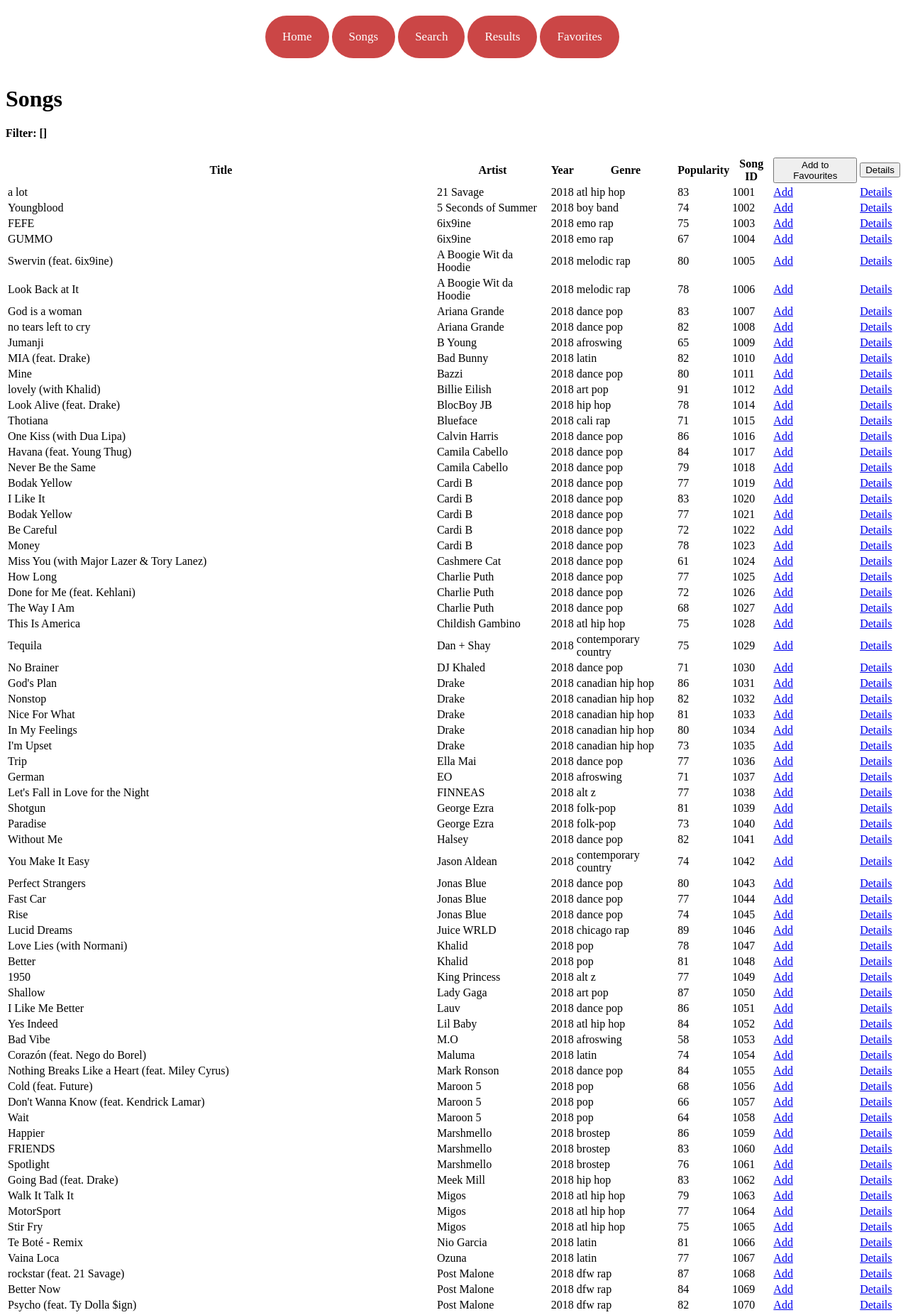
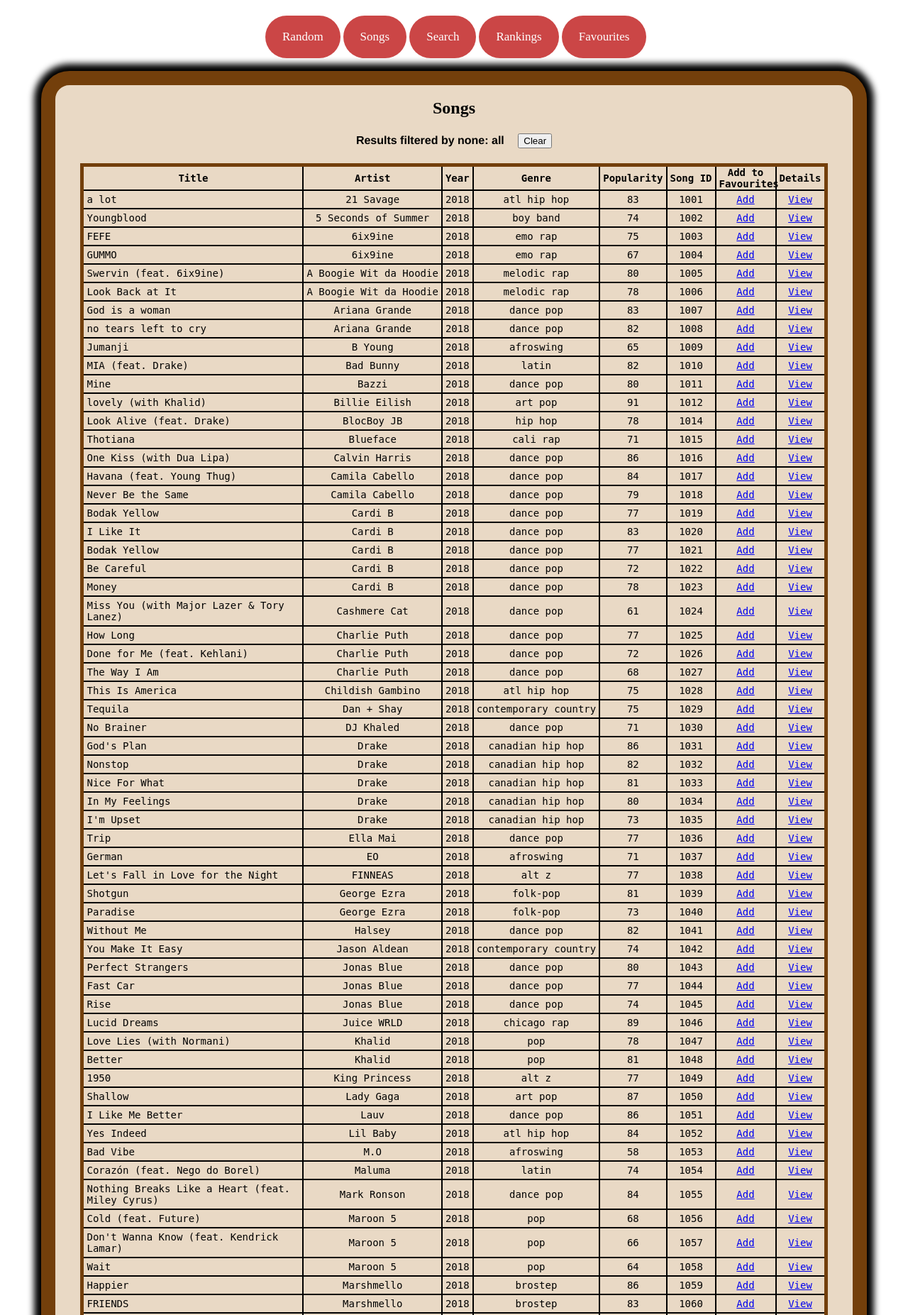
Before and after one commit to Geordous-Huxwell/single-page-songs-app, a PHP site: page /results.php in a window 1280 px wide. Shown: the part 65-1918 px from the top of the page at 71% size. Run offline with PHP 8.4, Linux system fonts and the light colour scheme; data comes from the database, SQL or seed files in the repository.

Commit message:
styling for results page, refactored songID logic

```diff
--- a/jconl266/css/style.css
+++ b/jconl266/css/style.css
@@ -134,3 +134,7 @@ li {
     background-color: antiquewhite;
     font-family: Verdana, Geneva, Tahoma, sans-serif;
 }
+
+table {
+    overflow: scroll;
+}
--- a/jconl266/favorites.php
+++ b/jconl266/favorites.php
@@ -1,5 +1,5 @@
 <?php
-include './main.php';
+include_once './main.php';
 
 // ensure sessions works on this page
 session_start();
--- a/jconl266/includes/dbClasses.php
+++ b/jconl266/includes/dbClasses.php
@@ -62,7 +62,12 @@ class SongDB {
       $sql = self::$baseSQL . " WHERE title=?";
       $statement = DatabaseHelper::runQuery($this->pdo, $sql, Array($songTitle));
       $songArray = $statement->fetchAll();
-      return $songArray[0]['song_id'];
+      if ($songArray){
+         return $songArray[0]['song_id'];
+      }
+      else {
+         return rand(1001, 1318);
+      }
    }
 
    public function getSongMetrics($songID) {
--- a/jconl266/main.php
+++ b/jconl266/main.php
@@ -4,30 +4,19 @@ require_once './includes/dbClasses.php';
 
 $conn = DatabaseHelper::createConnection(array(DBCONNSTRING, DBUSER, DBPASS));
 $songDB = new SongDB($conn);
-// echo json_encode($songDB->getAll());
+$artistDB = new ArtistDB($conn);
+$genreDB = new GenreDb($conn);
+$typeDB = new TypeDb($conn);
 
-// if (isset($_GET['title']) && !empty($_GET['title'])){
-  // echo json_encode($_GET);
-  // $songID = $songDB->getSongID($_GET['title']);
-// }else {
+if (isset($_GET['title']) && !empty($_GET['title'])){
+  $songID = $songDB->getSongID($_GET['title']);
+}
+else {
   $songID = rand(1001, 1318);
-// }
+  }
+
 
 $songData = $songDB->getSongData($songID)[0];
-// echo json_encode($songData);
-
-$artistDB = new ArtistDB($conn);
-//  echo json_encode($artistDB->getArtistName(75));
-//  echo json_encode($artistDB->getAll());
-
-$genreDB = new GenreDb($conn);
-//  echo json_encode($genreDB->getGenreName(25));
-//  echo json_encode($genreDB->getAll());
-
-$typeDB = new TypeDb($conn);
-// echo json_encode($typeDB->getType(75));
-// echo json_encode($typeDB->getAll());
-
 
 $title = $songData["title"];
 $artistID = $songData["artist_id"];
@@ -127,13 +116,13 @@ function generateHeader()
   </style>
 
       <div class="topnav">
-        <a class="home" href="https://www.w3schools.com/howto/howto_js_topnav.asp">Home</a>
-        <a class="sPage" href="news">Songs</a>
-      <a class="search"   href="contact">Search</a>
-      <a class="result" href="about">Results </a>
-      <a class="fav" href="about"> Favorites</a>
-      <br>
-      <br>
+        <a class="home" href="./index.php">Random</a>
+        <a class="sPage" href="./results.php">Songs</a>
+        <a class="search" href="./search.php">Search</a>
+        <a class="result" href="./rankings.php">Rankings</a>
+        <a class="fav" href="./favorites.php">Favourites</a>
+        <br>
+        <br>
 
 <?php
     }
--- a/jconl266/results.php
+++ b/jconl266/results.php
@@ -1,5 +1,15 @@
 <?php
 require_once './main.php';
+
+// grab filters
+$filter = "none";
+$filterVal= "all";
+foreach ($_GET as $key=>$value){
+    if ($value){
+        $filter = $key;
+        $filterVal = $value;
+    }
+}
 
 function generateSongRows($songsArray, $artistDB, $genreDB){
 
@@ -9,35 +19,89 @@ function generateSongRows($songsArray, $artistDB, $genreDB){
         $genre = $genreDB->getGenreName($song["genre_id"]);
         ?>
         <tr>
-            <td><?=$song["title"]?></td>
-            <td><?=$artist?></td>
-            <td><?=$song["year"]?></td>
-            <td><?=$genre?></td>
-            <td><?=$song["popularity"]?></td>
-            <td><?=$song["song_id"]?></td>
-            <td><a href="./addToFavorites.php?song_id=<?=$song["song_id"]?>">Add</a></td>
-            <td><a href="./index.php?title=<?=$song["title"]?>">Details</a></td>
+            <td class="song-title"><?=$song["title"]?></td>
+            <td class="center-data"><?=$artist?></td>
+            <td class="center-data"><?=$song["year"]?></td>
+            <td class="center-data"><?=$genre?></td>
+            <td class="center-data"><?=$song["popularity"]?></td>
+            <td class="center-data"><?=$song["song_id"]?></td>
+            <td class="center-data"><a href="./addToFavorites.php?song_id=<?=$song["song_id"]?>">Add</a></td>
+            <td class="center-data"><a href="./index.php?title=<?=$song["title"]?>">View</a></td>
         </tr>
         <?php
     }
 }
 ?>
+<style>
+h1{
+    width: 60px;
+    margin-left: auto;
+    margin-right: auto;
+}
 
-<html>
-    <?php
-    generateHeader();
-    ?>
+.filter {
+    width: fit-content;
+    margin-left: auto;
+    margin-right: auto;
+    font-family: helvetica;
+}
+
+table {
+    border-collapse: collapse;
+    margin: auto;
+    border: 5px rgb(115, 63, 11) solid;
+    font-family: monospace;
+    font-size: 14px;
+}
+
+td {
+    padding: 4px 4px;
+}
+
+th {
+    padding: 0px 4px;
+}
+
+td,
+th {
+    border: 2px black solid;
+}
+
+.center-data {
+    text-align: center;
+}
+
+.song-title {
+    max-width: 300px;
+}
+
+button {
+    margin-left: 15px;
+}
+
+form {
+    display: inline;
+}
+</style>
+<body>
+    <?=generateHeader();?>
+    <article>
         <h1>Songs</h1>
-    <h4>Filter: <?=json_encode($_GET)?></h4>
+        <h4 class="filter">Results filtered by <?=$filter?>: <?=$filterVal?> <form><button fromaction="./results.php">Clear</button></form></h4>
         <table>
+            <thead>
+                <tr>
                     <th>Title</th>
                     <th>Artist</th>
                     <th>Year</th>
                     <th>Genre</th>
                     <th>Popularity</th>
                     <th>Song ID</th>
-        <th><button>Add to Favourites</button></th>
-        <th><button>Details</button></th>
+                    <th style="max-width: 75px">Add to Favourites</th>
+                    <th>Details</th>
+                </tr>
+            </thead>
+            <tbody>
             <?php
             // search by title
             if (isset($_GET['title']) && !empty($_GET['title'])){
@@ -53,10 +117,10 @@ function generateSongRows($songsArray, $artistDB, $genreDB){
             // search by year
             elseif (isset($_GET['year']) && !empty($_GET['year'])){
 
-            if ($_GET['yearOperator'] == 'before'){
+                if (isset($_GET['yearOperator']) && ($_GET['yearOperator'] == 'before')){
                     generateSongRows($songDB->getAllBeforeYear($_GET['year']), $artistDB, $genreDB);
                 }
-            elseif ($_GET['yearOperator'] == 'after'){
+                elseif (isset($_GET['yearOperator']) && ($_GET['yearOperator'] == 'after')){
                     generateSongRows($songDB->getAllAfterYear($_GET['year']), $artistDB, $genreDB);
                 }
                 else {
@@ -66,10 +130,10 @@ function generateSongRows($songsArray, $artistDB, $genreDB){
             // search by popularity
             elseif (isset($_GET['popularity']) && ($_GET['popularity'] != 0)){
 
-            if ($_GET['popOperator'] == 'lower'){
+                if (isset($_GET['popOperator']) && ($_GET['popOperator'] == 'lower')){
                     generateSongRows($songDB->getAllLowerPop($_GET['popularity']), $artistDB, $genreDB);
                 }
-            elseif ($_GET['popOperator'] == 'greater'){
+                elseif (isset($_GET['yearOperator']) && ($_GET['popOperator'] == 'greater')){
                     generateSongRows($songDB->getAllGreaterPop($_GET['popularity']), $artistDB, $genreDB);
                 }
                 else {
@@ -80,5 +144,8 @@ function generateSongRows($songsArray, $artistDB, $genreDB){
                 generateSongRows($songDB->getAll(), $artistDB, $genreDB);
             }
             ?>
+            </tbody>
         </table>
-</html>
+        </article>
+    <?=generateFooter();?>
+</body>
--- a/jconl266/search.php
+++ b/jconl266/search.php
@@ -3,7 +3,7 @@ require_once './main.php';
 // echo json_encode($artistDB);
 ?>
 <body>
-    <header>inject header here</header>
+    <?=generateHeader()?>
         <article>
             <h2 class="search-box">Song Search</h2>
             <form action="./results.php" method="get">
@@ -57,5 +57,5 @@ require_once './main.php';
             </div>
             </form>
         </article>
-    <footer>inject footer here</footer>
+        <?=generateFooter()?>
 </body>
```
Lines whose indentation alone changed are shown as unchanged.
